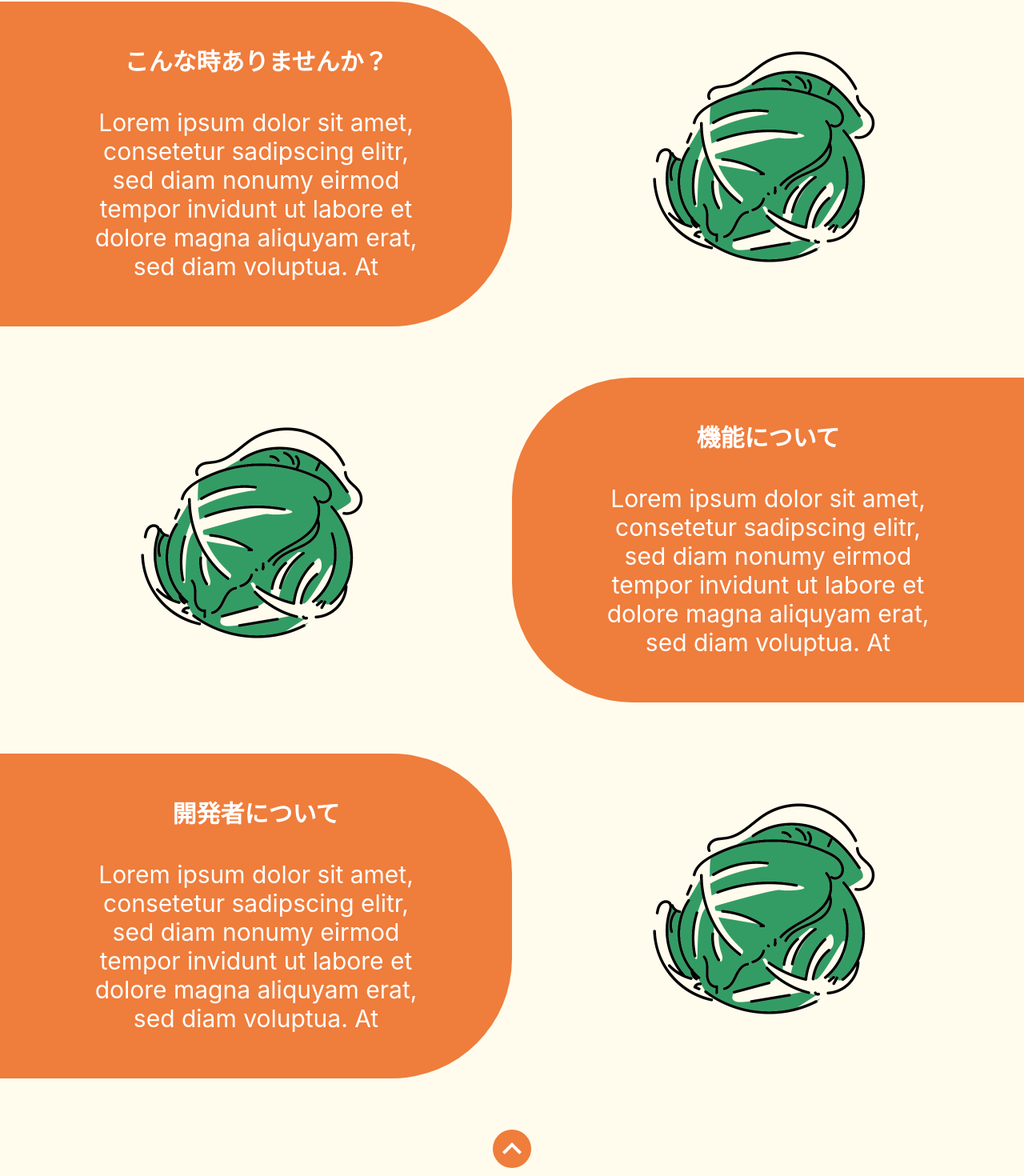
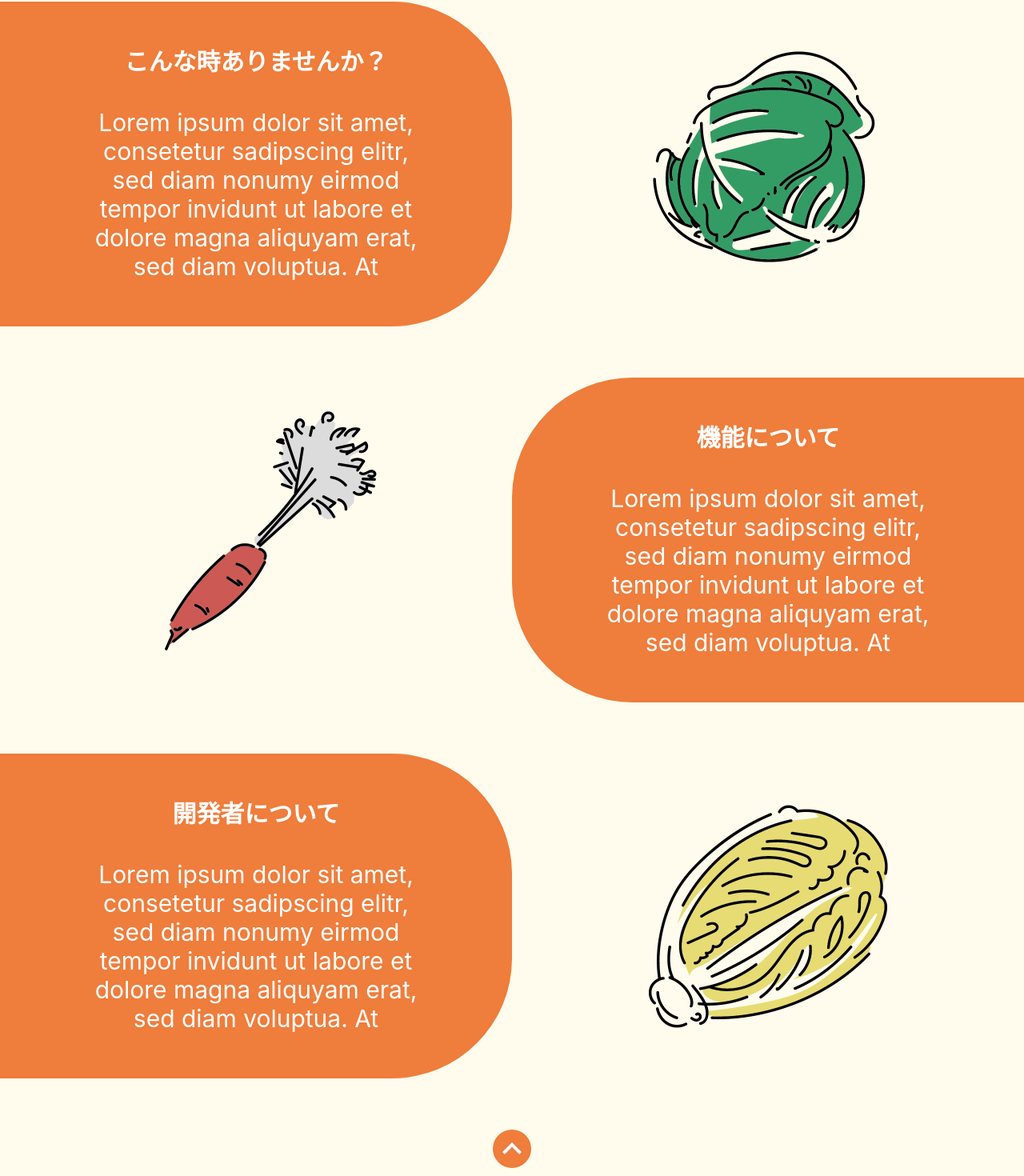
Before and after one commit to masaokaka/my-fridge-landingPage, a Next.js app in the folder src/: page /about in a window 1280 px wide. Shown: the part 338-1808 px from the top of the page at 80% size. Built offline with nearby package versions, Linux system fonts and the light colour scheme.

Commit message:
update:#16 画像の変更

```diff
--- a/src/pages/about/index.tsx
+++ b/src/pages/about/index.tsx
@@ -71,8 +71,8 @@ const About: NextPage = () => (
           <div className='flex items-center justify-center h-full'>
             <div className=''>
               <Image
-                src='/img/lettuse.png'
-                alt='ナス'
+                src='/img/carrot.png'
+                alt='にんじん'
                 width={400}
                 height={400}
               />
@@ -102,8 +102,8 @@ const About: NextPage = () => (
           <div className='flex items-center justify-center h-full'>
             <div className=''>
               <Image
-                src='/img/lettuse.png'
-                alt='ピーマン'
+                src='/img/chineseLettuse.png'
+                alt='チャイニーズレタス'
                 width={400}
                 height={400}
               />
```
